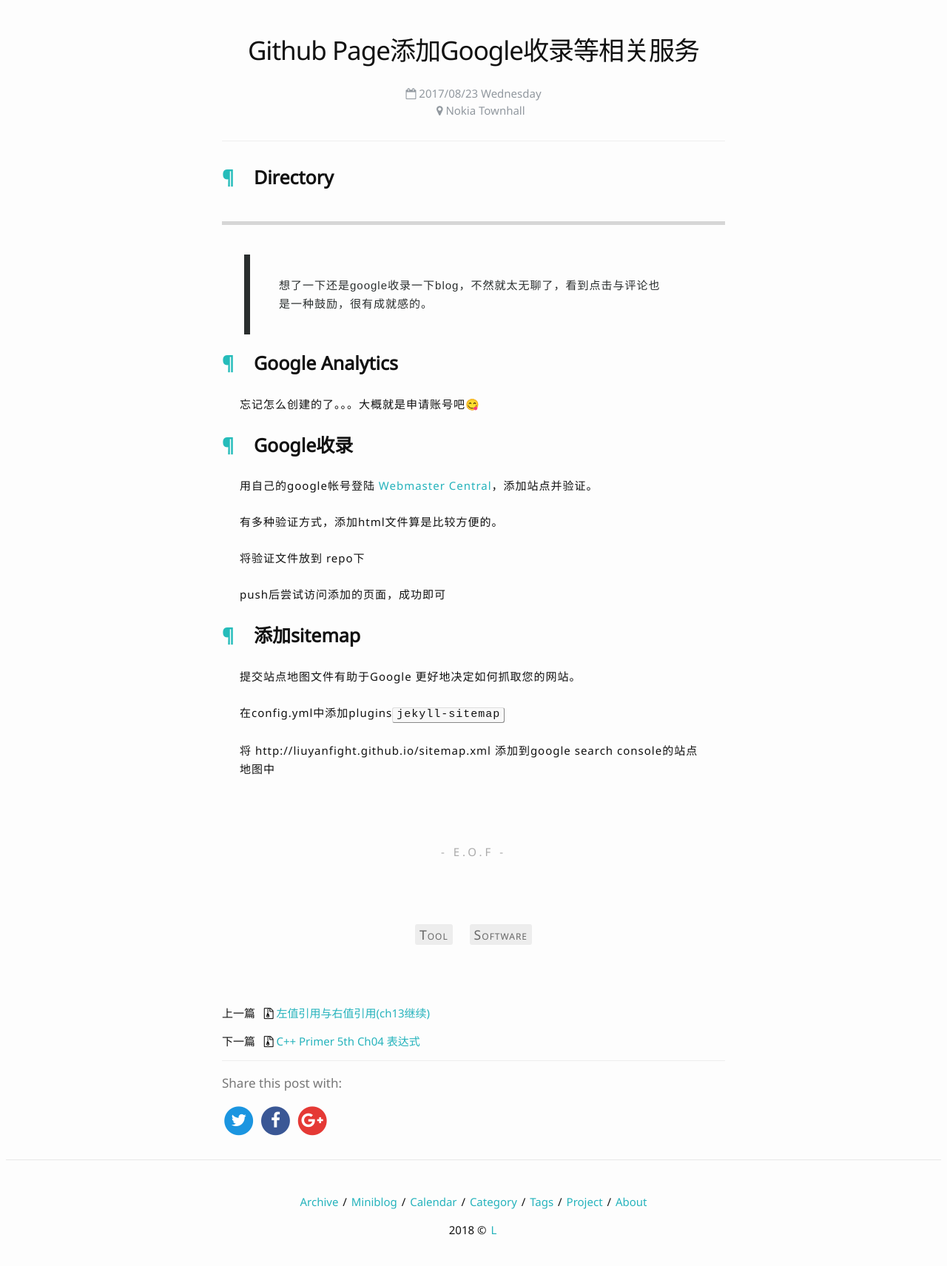
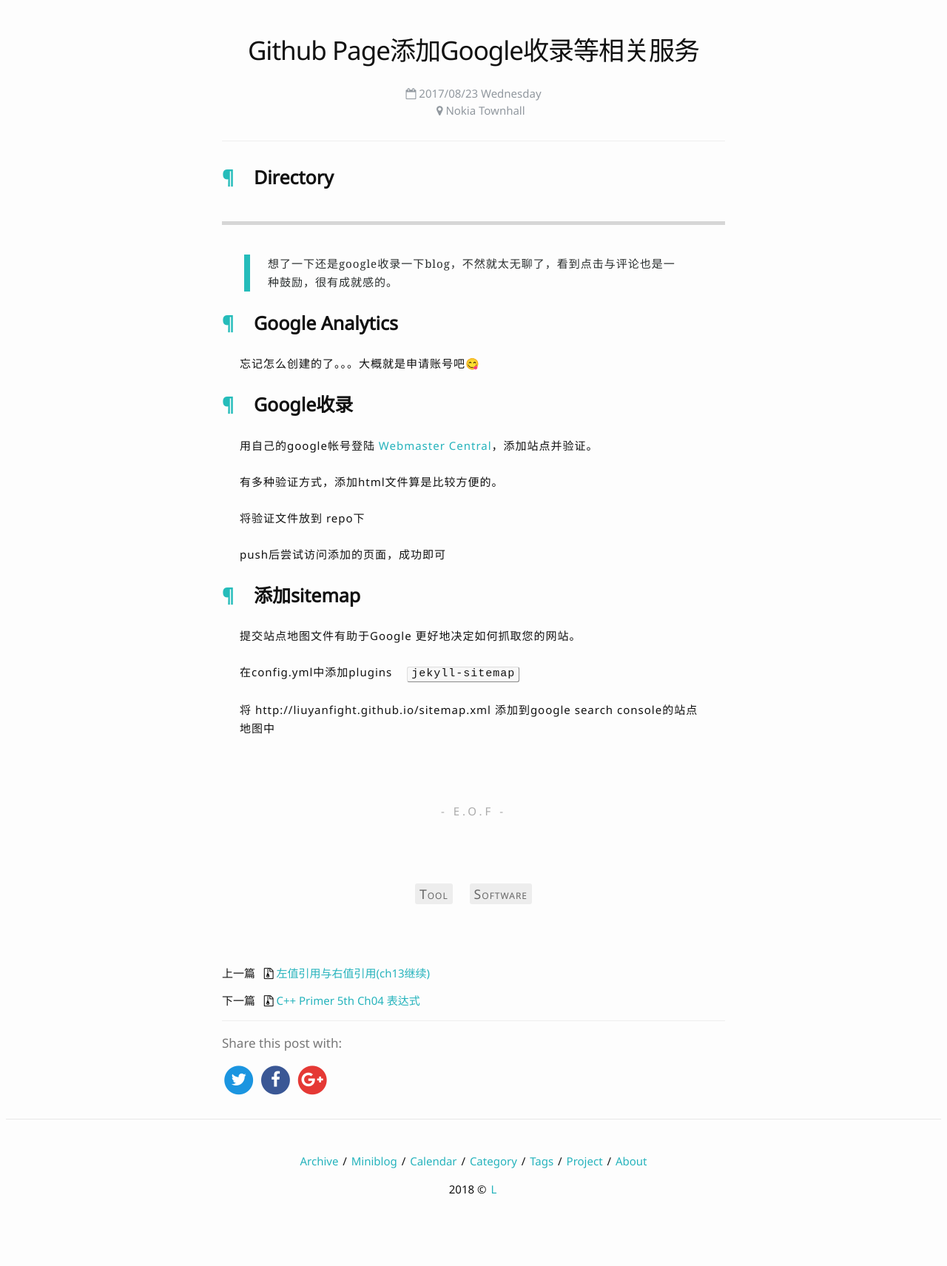
Before and after one commit to liuyanfight/liuyanfight.github.io, a Jekyll site: the page built from _posts/2017-08-23-blog-on-internet.md, in a window 1280 px wide. Shown: the whole page at 74% size. Built offline with Jekyll 4.4.1, drawn with Linux system fonts in a browser that asks for light colours; nearby versions of some CDN libraries; emoji names are drawn with the system emoji font; comment, search, counter and statistics services are not loaded; after the commit the page ends 1656 px from its top, so only the background shows below that.

```diff
--- a/_sass/_base.scss
+++ b/_sass/_base.scss
@@ -156,11 +156,10 @@ a:hover {
  * Blockquotes
  */
 blockquote {
-    border-left: 8px solid #2a2e2e;
+    border-left: 8px solid #25bcba;
     margin-left: 30px;
-    padding: 5px 15px;
     color: #2a2e2e;
-    font-family: cursive, fantasy,sans-serif;
+    font-family: "Linux Libertine", Baskerville, Georgia, "Liberation Serif", "Kaiti SC", STKaiti, "AR PL UKai CN", "AR PL UKai HK", "AR PL UKai TW", "AR PL UKai TW MBE", "AR PL KaitiM GB", KaiTi, KaiTi_GB2312, "TW-Kai", serif;
 }
 
 
--- a/_sass/_syntax-highlighting.scss
+++ b/_sass/_syntax-highlighting.scss
@@ -7,6 +7,7 @@
   background-clip: padding-box;
   border-style: outset;
   background: #f8f8f8;
+  margin-left: 20px;
 }
 .highlight .cm {
   color: #999988;
```
Also changed, not shown: calendar.html (+6 -1 lines), img/calendar.jpg, img/calendar1.jpg (deleted), img/calendar2017.jpg (added), 1 other file.
